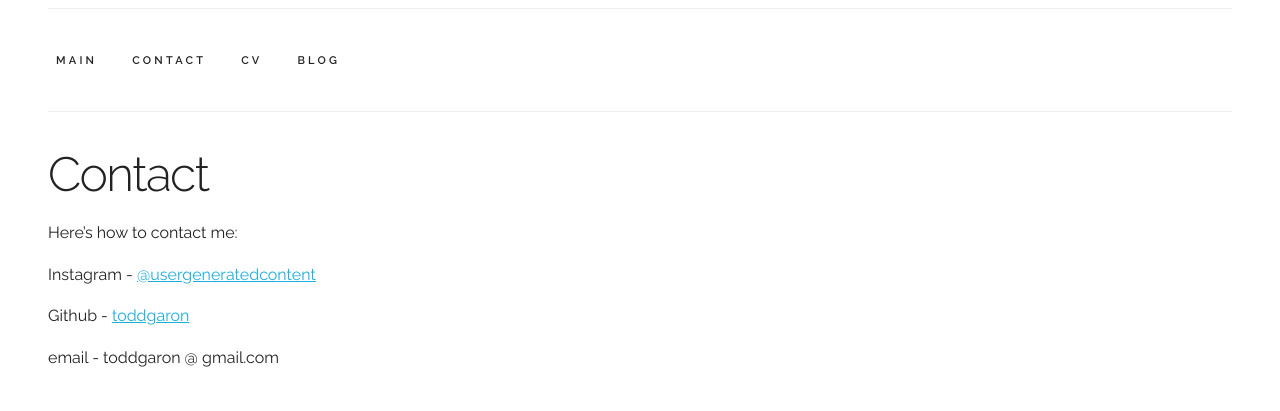
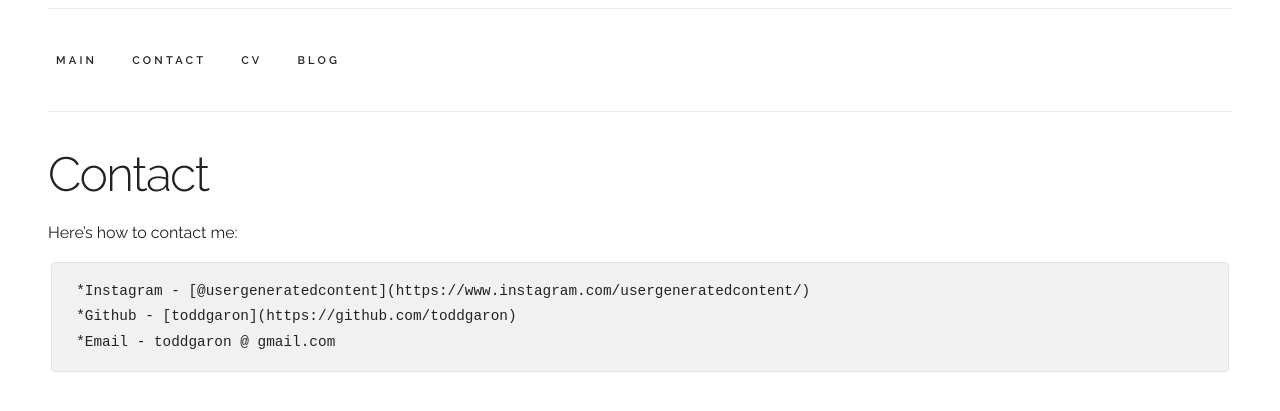
Before and after one commit to toddgaron/toddgaron.github.io, a Jekyll site: the page built from _pages/Contact.md, in a window 1280 px wide. Shown: the top 411 px of the page. Built offline with Jekyll 4.4.1, drawn with Linux system fonts in a browser that asks for light colours.

Commit message:
added bullets

```diff
--- a/_pages/Contact.md
+++ b/_pages/Contact.md
@@ -6,8 +6,6 @@ permalink: "/Contact"
 
 Here's how to contact me:
 
-Instagram - [@usergeneratedcontent](https://www.instagram.com/usergeneratedcontent/)
-
-Github - [toddgaron](https://github.com/toddgaron)
-
-email - toddgaron @ gmail.com
+    *Instagram - [@usergeneratedcontent](https://www.instagram.com/usergeneratedcontent/)
+    *Github - [toddgaron](https://github.com/toddgaron)
+    *Email - toddgaron @ gmail.com
```
